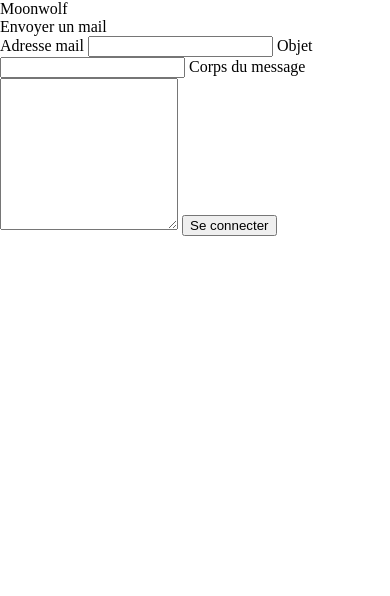
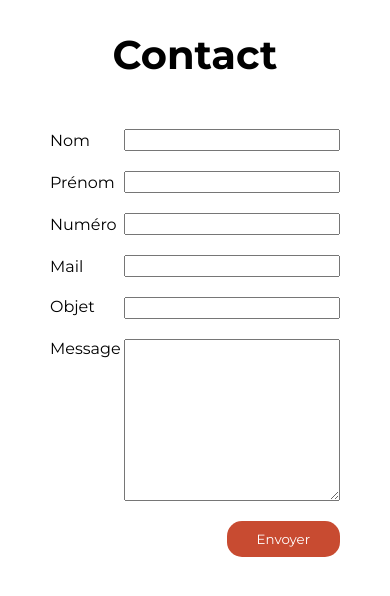
Before and after one commit to rilbo/moonwolf, a PHP site: page / in a window 390 px wide. Shown: the top 596 px of the page. Run offline with PHP 8.4, Linux system fonts and the light colour scheme; style sheets or scripts are compiled from the project's sources.

Commit message:
Front, formulaire de contact, desktop, mobile

```diff
--- a/index.html
+++ b/index.html
@@ -1,30 +1,55 @@
-<!doctype html>
+<!DOCTYPE html>
 <html lang="fr">
   <head>
-  <meta charset="utf-8">
+    <meta charset="utf-8" />
     <title>Moonwolf</title>
-  <link rel="stylesheet" href="assets/css/style.css">
+    <link rel="stylesheet" href="assets/css/style.css" />
     <script src="assets/js/main.js"></script>
   </head>
   <body>
-  <h1>Moonwolf</h1>
-  <form action="assets/php/script/scriptEnvoieMailContact.php" method="post">
-    <h2>Envoyer un mail</h2>
-
-    <label for="mail">Adresse mail</label>
-    <input type="text" name="mail" id="mail" />
-
+    <section id="div__contact">
+      <h2>Contact</h2>
+      <form
+        action="assets/php/script/scriptEnvoieMailContact.php"
+        method="post"
+        class="contact__champs--global"
+      >
+        <div class="contact__champs contact__champs--demi">
+          <div>
+            <label for="nom">Nom</label>
+            <input type="text" name="nom" id="nom" />
+          </div>
+          <div>
+            <label for="prenom">Prénom</label>
+            <input type="text" name="prenom" id="prenom" />
+          </div>
+        </div>
+        <div class="contact__champs contact__champs--demi">
+          <div>
+            <label for="numero">Numéro</label>
+            <input type="text" name="numero" id="numero" />
+          </div>
+          <div>
+            <label for="mail">Mail</label>
+            <input type="email" name="mail" id="mail" required />
+          </div>
+        </div>
+        <div class="contact__champs">
           <label for="objet">Objet</label>
-    <input type="text" name="objet" id="objet" list="list-objet">
+          <input type="text" name="objet" id="objet" list="list-objet" />
           <datalist id="list-objet">
             <option value="Demande de devis" />
             <option value="Demande de renseignement" />
           </datalist>
-
-    <label for="message">Corps du message</label>
+        </div>
+        <div class="contact__champs">
+          <label for="message">Message</label>
           <textarea name="message" id="message" rows="10"></textarea>
-
-    <input type="submit" value="Se connecter" />
+        </div>
+        <div class="div__button--submit">
+          <button type="submit">Envoyer</button>
+        </div>
       </form>
+    </section>
   </body>
 </html>
--- /dev/null
+++ b/src/sass/libs/_contact.scss
@@ -0,0 +1,91 @@
+* {
+  font-family: $montserrat;
+}
+
+h2 {
+  font-size: 40px;
+  text-align: center;
+  font-weight: bold;
+}
+
+#div__contact {
+  margin: 30px 0;
+  padding: 0 50px;
+  display: flex;
+  flex-direction: column;
+  align-items: center;
+
+  form {
+    max-width: 800px;
+    width: 100%;
+    margin-top: 30px;
+
+    .div__button--submit {
+      display: flex;
+      justify-content: flex-end;
+
+      button {
+        color: white;
+        padding: 10px 30px;
+        background-color: #c84b31;
+        border-radius: 15px;
+        border: none;
+        cursor: pointer;
+      }
+    }
+  }
+
+  .contact__champs--demi {
+    display: flex;
+    align-items: center;
+    gap: 50px;
+
+    div {
+      width: 50%;
+      display: flex;
+      align-items: center;
+    }
+
+    @media (max-width: 1024px) {
+      gap: unset;
+      flex-direction: column;
+
+      div {
+        width: 100%;
+
+        &:first-child {
+          margin-bottom: 20px;
+        }
+      }
+    }
+  }
+
+  .contact__champs {
+    display: flex;
+    margin: 20px 0px;
+
+    label {
+      width: 100px;
+      display: block;
+    }
+
+    input,
+    textarea {
+      width: calc(100% - 100px);
+      display: block;
+      resize: vertical;
+    }
+
+    textarea {
+      min-height: 120px;
+    }
+
+    @media (max-width: 1024px) {
+      margin-bottom: 20px;
+
+      input, textarea {
+        width: 100%;
+      }
+    }
+  }
+}
--- a/src/sass/style.scss
+++ b/src/sass/style.scss
@@ -4,3 +4,5 @@
 @import "libs/reset.scss";
 @import "libs/_basics.scss";
 @import "mixins/_flex.scss";
+
+@import "libs/contact";
```
Lines whose indentation alone changed are shown as unchanged.
